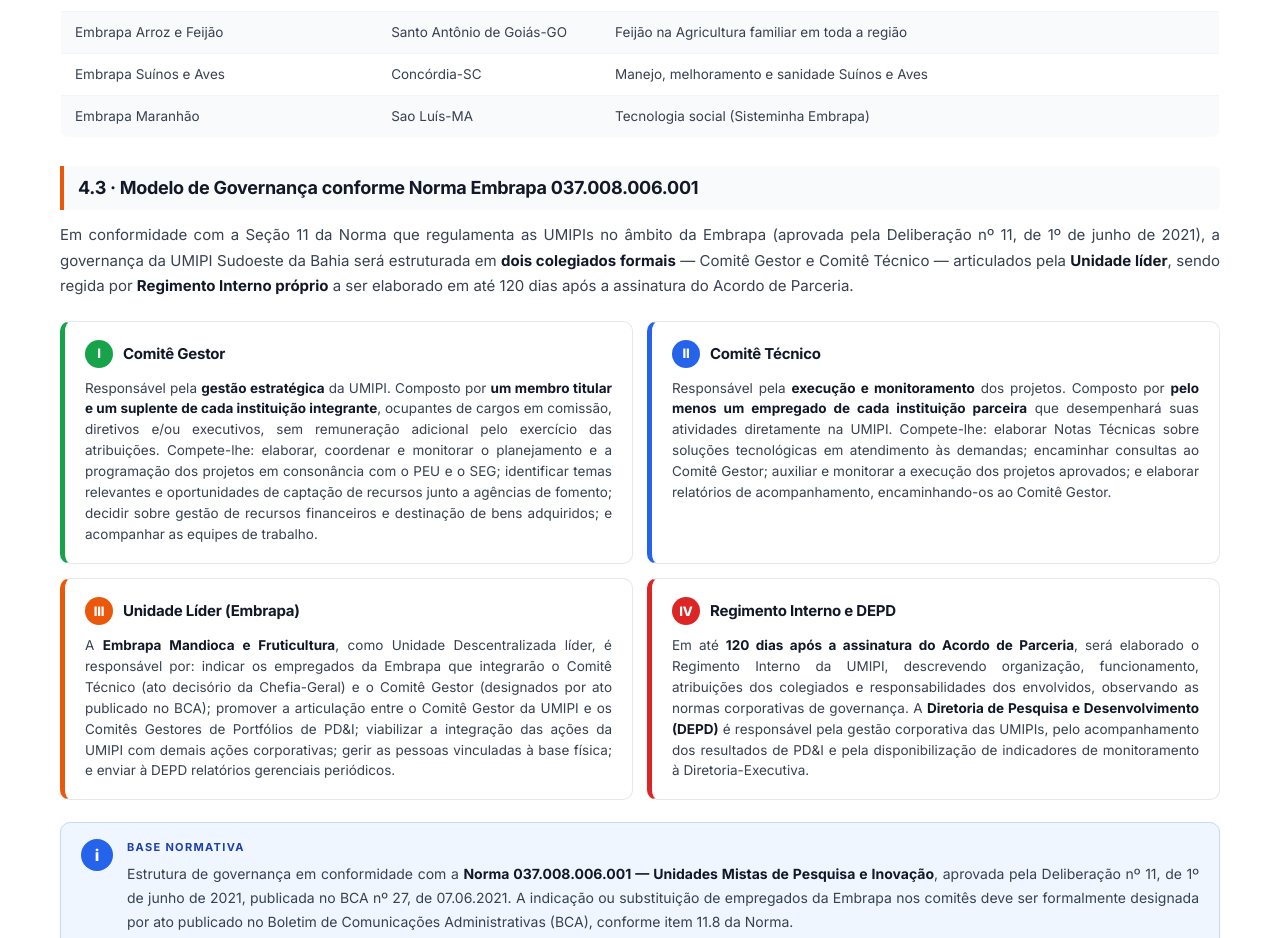
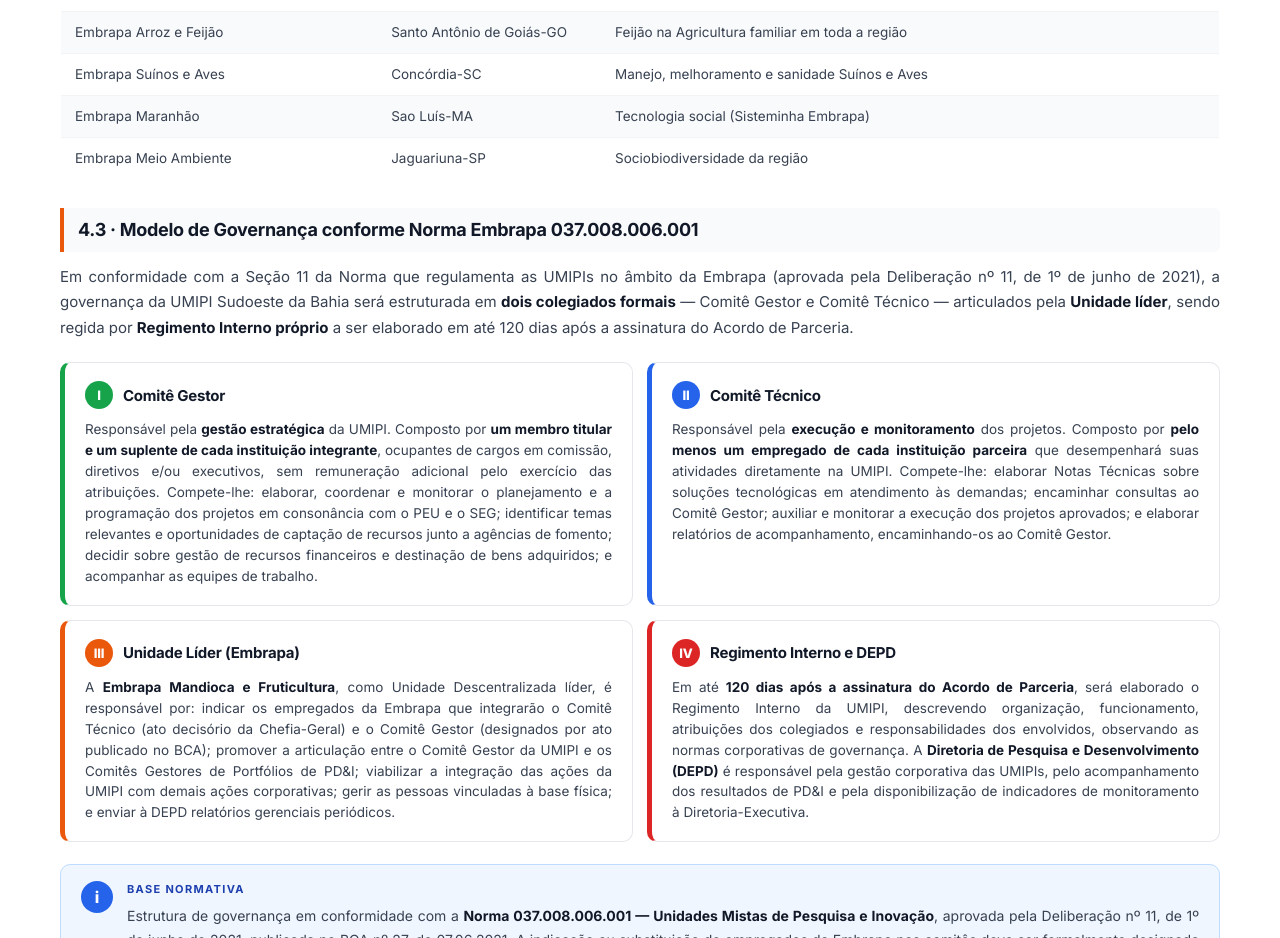
Before and after one commit to praticasdegestao/umipi_sudoeste_regioes, a plain HTML site: page index.html in a window 1280 px wide. Shown: the part 9121-10059 px from the top of the page. Drawn offline with Linux system fonts and the light colour scheme.

Commit message:
Add files via upload

```diff
--- a/index.html
+++ b/index.html
@@ -878,6 +878,8 @@
       <tr><td>Embrapa Arroz e Feijão</td><td>Santo Antônio de Goiás-GO</td><td>Feijão na Agricultura familiar em toda a região</td></tr>
       <tr><td>Embrapa Suínos e Aves</td><td>Concórdia-SC</td><td>Manejo, melhoramento e sanidade Suínos e Aves</td></tr>
       <tr><td>Embrapa Maranhão</td><td>Sao Luís-MA</td><td>Tecnologia social (Sisteminha Embrapa)</td></tr>
+      <tr><td>Embrapa Meio Ambiente</td><td>Jaguariuna-SP</td><td>Sociobiodiversidade da região</td></tr>
+
 
     </tbody>
   </table>
```
